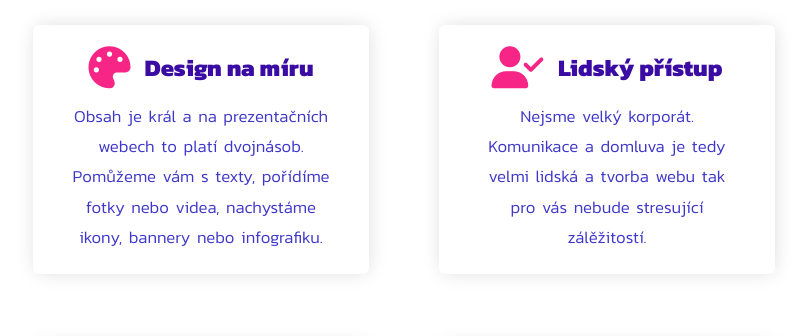
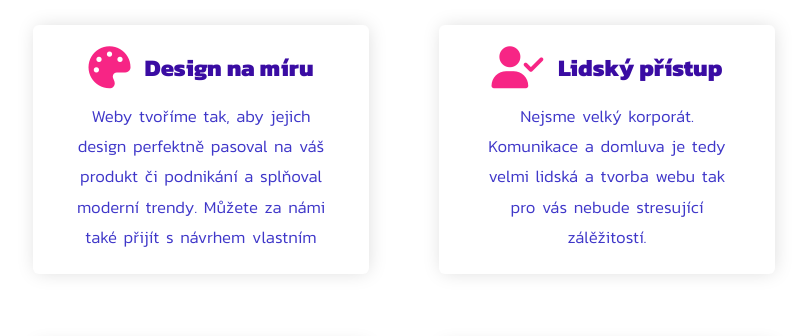
Before and after one commit to ondrasimku/ppwebs, a Symfony app: template templates/mainPage.html.twig in a window 1280 px wide. Shown: the part 1085-1421 px from the top of the page, without its empty margins (236-1045 px from the left). Run offline with Twig, Linux system fonts and the light colour scheme; the template is opened without the code that fills it, so the values that code supplies are empty; some libraries are stand-ins or nearby versions.

Commit message:
hani vrat se, potrebuju bejb

```diff
--- a/public/scripts/process.js
+++ b/public/scripts/process.js
@@ -50,7 +50,7 @@ chatting.addEventListener('click', async () => {
     leftText.innerHTML = `Ozveme se vám zpět a domluvíme se, jaký druh komunikace
     vám bude nejvíce vyhovovat (osobní schůzky, telefonní hovory, online meetingy, emaily, etc.).
     Poté se vás budeme ptát. Na váš produkt, vaši cílovou
-    skupinu, konkurenci, preferovaný design a mnoho dalšího. Až si budeme jistí, že toho víme vše potřebné,
+    skupinu, konkurenci, preferovaný design a mnoho dalšího. Až si budeme jistí, že víme vše potřebné,
     pustíme se do designování vašeho webu`;
     await showLeft();
 });
--- a/public/styles/main/footer.css
+++ b/public/styles/main/footer.css
@@ -49,6 +49,7 @@ footer{
 .contact-us h3{
     color:white;
     font-size: 1rem;
+    text-align: center;
 }
 
 .contact-us span{
--- a/templates/mainPage.html.twig
+++ b/templates/mainPage.html.twig
@@ -176,8 +176,7 @@
                         <h2>Design na míru</h2>
                     </div>
                     <div class="services__cards__card__text">
-                        Obsah je král a na prezentačních webech to platí dvojnásob. Pomůžeme vám s texty, pořídíme fotky
-                        nebo videa, nachystáme ikony, bannery nebo infografiku.
+                        Weby tvoříme tak, aby jejich design perfektně pasoval na váš produkt či podnikání a splňoval moderní trendy. Můžete za námi také přijít s návrhem vlastním
                     </div>
                 </article>
 
```
